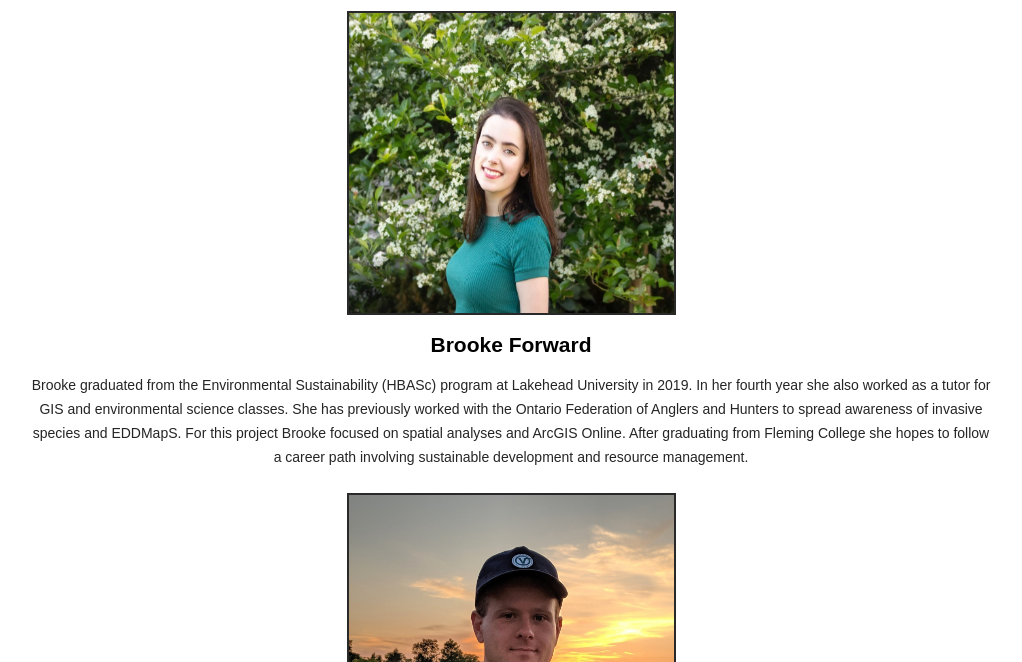
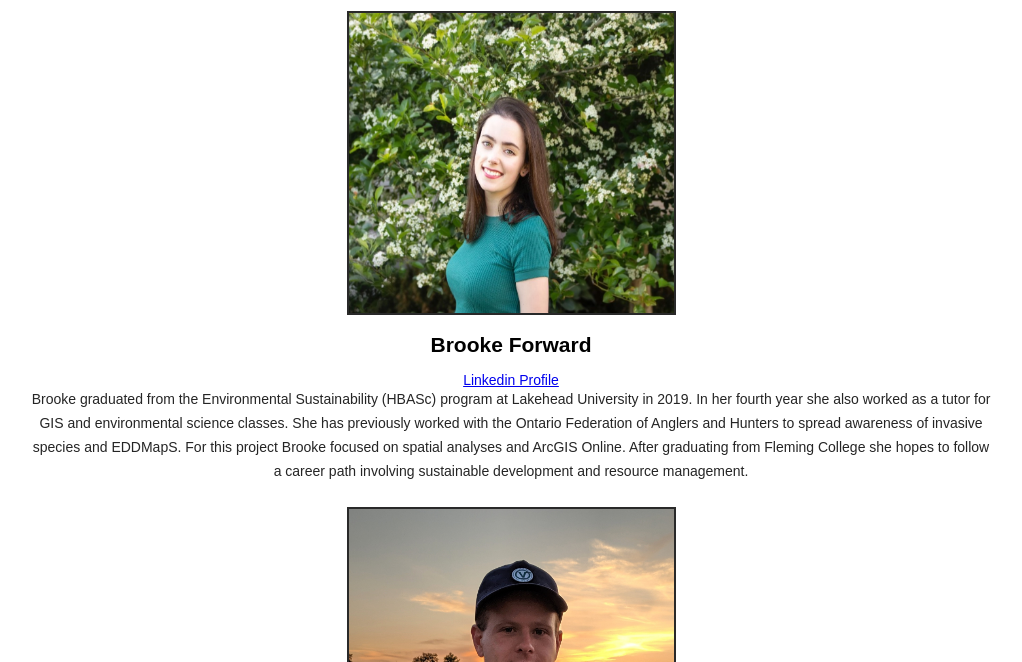
Before and after one commit to dnoakes94/PortHope, a plain HTML site: page Website/gallery.html in a window 1280 px wide. Shown: the part 438-1100 px from the top of the page, without its empty margins (129-1151 px from the left). Drawn offline with Linux system fonts and the light colour scheme.

Commit message:
edits to grammar & format

```diff
--- a/Website/gallery.html
+++ b/Website/gallery.html
@@ -38,7 +38,7 @@
 	<div id = "body">
 
 		<img src="images/brooke.jpg" width= "325" height="300" alt="Photo of Brooke">
-		<h2>Brooke Forward</h2>
+		<h2>Brooke Forward</h2><a href = "www.linkedin.com/in/brooke-forward">Linkedin Profile</a></h2>
 		<p> Brooke graduated from the Environmental Sustainability (HBASc) program at Lakehead University in 2019. In her fourth year
 			she also worked as a tutor for GIS and environmental science classes. She has previously worked with the Ontario Federation
 			of Anglers and Hunters to spread awareness of invasive species and EDDMapS. For this project Brooke focused on spatial analyses
```
